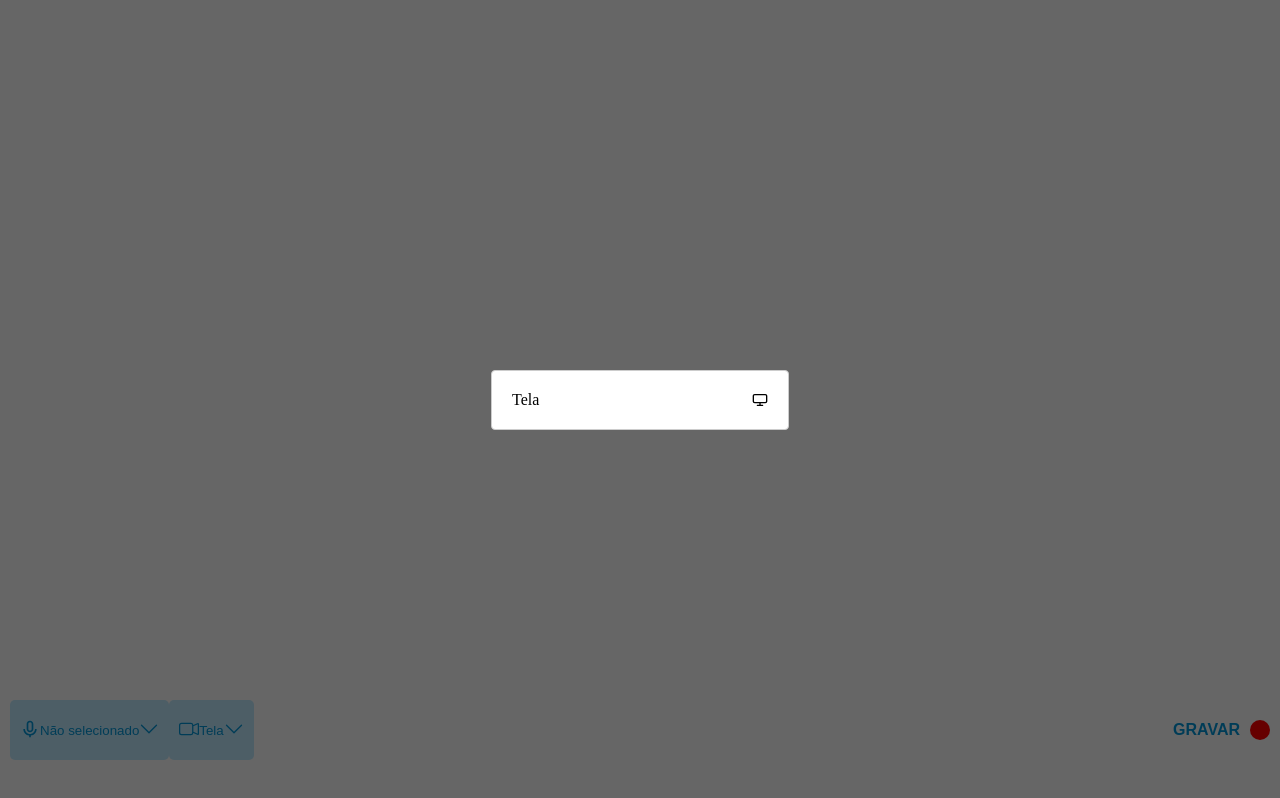
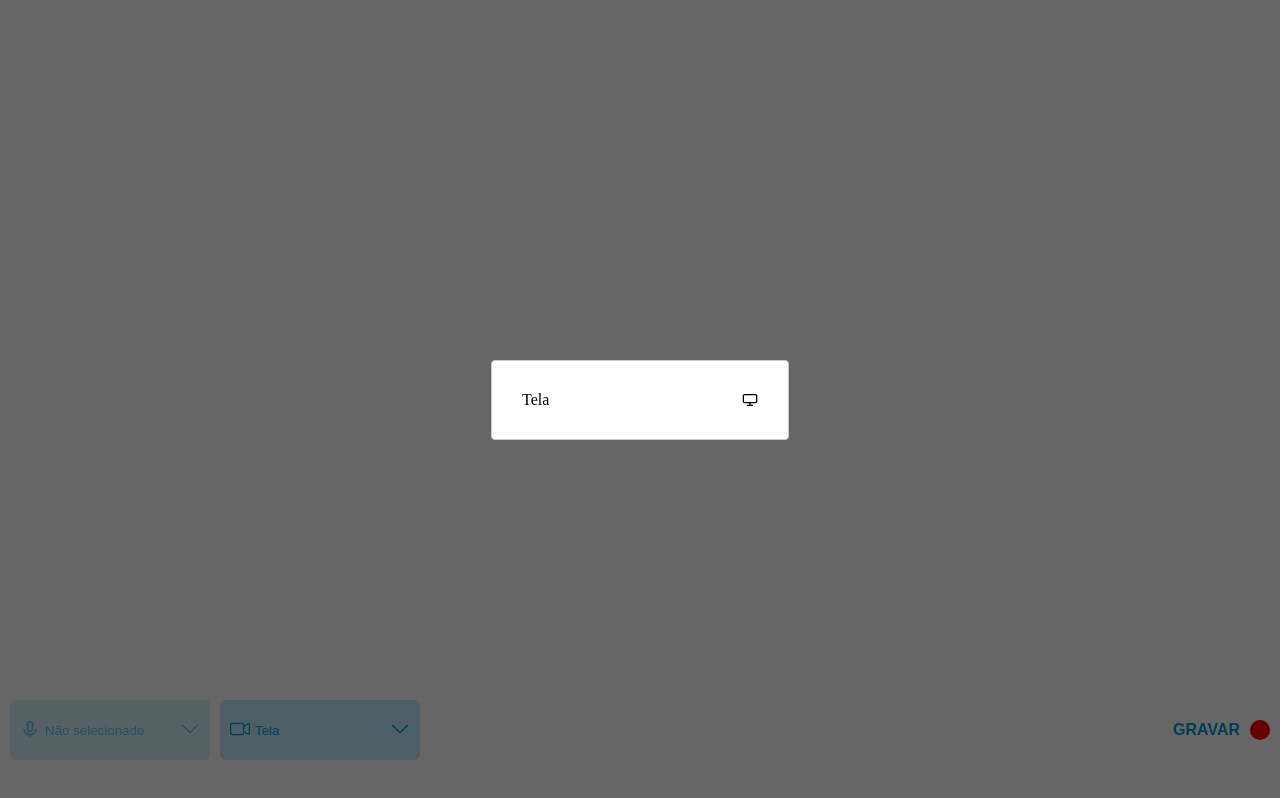
Before and after one commit to jefersonvinicius/recorder-web, a React (Create React App) app: page / in a window 1280 px wide. Both pictures are taken after a click on the button "Tela". Built offline with nearby package versions, Linux system fonts and the light colour scheme.

Commit message:
Improve footer buttons layout

```diff
--- a/src/App.tsx
+++ b/src/App.tsx
@@ -1,14 +1,13 @@
 import ButtonBasic from 'components/Buttons/Basic';
-import React, { ChangeEvent, useEffect, useRef, useState } from 'react';
-import { screenDevice, useAudioInputs, useVideosInputs } from './hooks/media-devices';
-import { useRequestWebcamAndMicrophonePermissions } from './hooks/permissions';
+import React, { useEffect, useRef, useState } from 'react';
+import { useAudioInputs, useVideosInputs } from './hooks/media-devices';
 import { Container, Footer, FooterLeftSide, FooterRightSide, RecordingVideo, VideoArea } from './styles';
 import { BsCameraVideo, BsChevronDown, BsDownload } from 'react-icons/bs';
 import { BiMicrophone } from 'react-icons/bi';
 import Theme from 'config/theme';
 import RecordingButton from 'components/Buttons/RecordingButton';
-import ModalSelector from 'components/ModalSelector';
 import MediaDeviceSelector from 'components/MediaDeviceSelector';
+import { screenDevice } from 'utils/devices';
 
 const DownArrayIcon = () => <BsChevronDown size={20} color={Theme.pallet.primaryDark} />;
 
@@ -18,17 +17,14 @@ function App() {
   const recordingChunks = useRef<Blob[]>([]);
 
   const [videoInputSelectorIsOpen, setVideoInputSelectorIsOpen] = useState(false);
+  const [audioInputSelectorIsOpen, setAudioInputSelectorIsOpen] = useState(false);
   const [selectedAudioInput, setSelectedAudioInput] = useState<MediaDeviceInfo | null>(null);
-  const [selectedVideoInputID, setSelectedVideoInputID] = useState<string>('screen');
   const [selectedVideo, setSelectedVideo] = useState<MediaDeviceInfo>(screenDevice);
-  const [isDisableAudio, setIsDisableAudio] = useState(false);
-  const [isToRecordScreenAudio, setIsToRecordScreenAudio] = useState(true);
   const [isRecordingRunning, setIsRecordingRunning] = useState(false);
   const [downloadLink, setDownloadLink] = useState<string | null>(null);
   const [recordingTime, setRecordingTime] = useState(0);
   const [downloadFileName, setDownloadFileName] = useState('file.webm');
 
-  // useRequestWebcamAndMicrophonePermissions();
   const { audioInputs } = useAudioInputs();
   const { videosInputs } = useVideosInputs();
 
@@ -47,7 +43,7 @@ function App() {
   }, [selectedVideo]);
 
   async function handleStartRecordingClick() {
-    if (!selectedVideoInputID) {
+    if (!selectedVideo) {
       alert('Is required select video input');
       return;
     }
@@ -84,6 +80,18 @@ function App() {
     mediaRecorder.current?.stop();
   }
 
+  function handleSelectVideoInput(videoInput: MediaDeviceInfo) {
+    setVideoInputSelectorIsOpen(false);
+    setSelectedVideo(videoInput);
+  }
+
+  function handleSelectAudioInput(audioInput: MediaDeviceInfo) {
+    setAudioInputSelectorIsOpen(false);
+    setSelectedAudioInput(audioInput);
+  }
+
+  console.log({ audioInputs });
+
   return (
     <Container>
       <VideoArea>
@@ -93,14 +101,20 @@ function App() {
         <FooterLeftSide>
           <ButtonBasic
             LeftIcon={<BiMicrophone size={20} color={Theme.pallet.primaryDark} />}
+            disabled={audioInputs.length === 0}
             label={selectedAudioInput?.label ?? 'Não selecionado'}
+            onClick={() => setAudioInputSelectorIsOpen(true)}
             RightIcon={<DownArrayIcon />}
+            width={200}
+            maxWidth={250}
           />
           <ButtonBasic
             LeftIcon={<BsCameraVideo size={20} color={Theme.pallet.primaryDark} />}
             label={selectedVideo?.label ?? ''}
             RightIcon={<DownArrayIcon />}
             onClick={() => setVideoInputSelectorIsOpen(true)}
+            width={200}
+            maxWidth={250}
           />
           {downloadLink && (
             <ButtonBasic
@@ -109,6 +123,8 @@ function App() {
               asLink
               href={downloadLink}
               filenameDownload={downloadFileName}
+              width={200}
+              maxWidth={250}
             />
           )}
         </FooterLeftSide>
@@ -124,7 +140,13 @@ function App() {
         isOpen={videoInputSelectorIsOpen}
         devices={videosInputs}
         onClose={() => setVideoInputSelectorIsOpen(false)}
-        onSelect={setSelectedVideo}
+        onSelect={handleSelectVideoInput}
+      />
+      <MediaDeviceSelector
+        isOpen={audioInputSelectorIsOpen}
+        devices={audioInputs}
+        onClose={() => setAudioInputSelectorIsOpen(false)}
+        onSelect={handleSelectAudioInput}
       />
     </Container>
   );
--- a/src/components/Buttons/Basic/index.tsx
+++ b/src/components/Buttons/Basic/index.tsx
@@ -9,23 +9,39 @@ type Props = {
   asLink?: boolean;
   href?: string;
   filenameDownload?: string;
+  disabled?: boolean;
+  width?: string | number;
+  maxWidth?: string | number;
 };
 
-export default function Button({ label, LeftIcon, RightIcon, onClick, asLink, href, filenameDownload }: Props) {
+export default function Button({
+  label,
+  LeftIcon,
+  RightIcon,
+  onClick,
+  asLink = false,
+  href,
+  filenameDownload,
+  disabled,
+  maxWidth,
+  width,
+}: Props) {
+  const style = useMemo(() => ({ maxWidth, width }), [maxWidth, width]);
+
   const content = useMemo(() => {
     const onClickFn = asLink ? () => {} : onClick;
     return (
-      <ButtonContainer onClick={onClickFn}>
+      <ButtonContainer onClick={onClickFn} disabled={disabled} asLink={asLink} style={style} hasLeftIcon={!!LeftIcon}>
         {LeftIcon && <div>{LeftIcon}</div>}
         <span>{label}</span>
         {RightIcon && <div>{RightIcon}</div>}
       </ButtonContainer>
     );
-  }, [LeftIcon, RightIcon, asLink, label, onClick]);
+  }, [LeftIcon, RightIcon, asLink, disabled, label, onClick, style]);
 
   if (asLink) {
     return (
-      <AsLink href={href} download={filenameDownload}>
+      <AsLink href={href} download={filenameDownload} style={style}>
         {content}
       </AsLink>
     );
--- a/src/components/Buttons/Basic/styles.ts
+++ b/src/components/Buttons/Basic/styles.ts
@@ -5,15 +5,17 @@ export const AsLink = styled.a`
   display: block;
   text-decoration: none;
 `;
-export const ButtonContainer = styled.button`
+export const ButtonContainer = styled.button<{ asLink?: boolean; hasLeftIcon?: boolean }>`
   background-color: ${Theme.pallet.primaryLight};
   border: none;
   display: flex;
   flex-direction: row;
   align-items: center;
-  justify-content: center;
+  justify-content: space-between;
   border-radius: 5px;
   padding: 10px;
+  height: ${(props) => (props.asLink ? '100%' : 'auto')};
+  height: 60px;
 
   &:hover {
     cursor: pointer;
@@ -21,5 +23,19 @@ export const ButtonContainer = styled.button`
 
   & > span {
     color: ${Theme.pallet.primaryDark};
+    overflow: hidden;
+    text-overflow: ellipsis;
+    display: -webkit-box;
+    -webkit-line-clamp: 2;
+    line-clamp: 2;
+    -webkit-box-orient: vertical;
+    text-align: left;
+    width: 100%;
+    margin-left: ${(props) => (props.hasLeftIcon ? 5 : 0)}px;
+  }
+
+  &:disabled {
+    cursor: not-allowed;
+    opacity: 0.6;
   }
 `;
--- a/src/components/Buttons/RecordingButton/styles.ts
+++ b/src/components/Buttons/RecordingButton/styles.ts
@@ -5,14 +5,15 @@ import { ButtonContainer } from '../Basic/styles';
 export const RecordingButtonContainer = styled(ButtonContainer)`
   padding: 0;
   background-color: transparent;
-  height: 60px;
 
   &.recording-box {
     display: flex;
     flex-direction: column;
+    align-items: center;
   }
 
   & span {
+    width: initial;
     display: block;
     color: ${Theme.pallet.primaryDark};
     font-weight: bold;
--- a/src/components/MediaDeviceSelector/index.tsx
+++ b/src/components/MediaDeviceSelector/index.tsx
@@ -1,8 +1,9 @@
 import ModalSelector from 'components/ModalSelector';
-import React from 'react';
+import React, { useCallback } from 'react';
 import { ItemBox, ItemText } from './styles';
 import { CgScreen, CgWebcam } from 'react-icons/cg';
 import { TiMicrophone } from 'react-icons/ti';
+import { screenDevice } from 'utils/devices';
 
 type Props = {
   isOpen: boolean;
@@ -12,6 +13,12 @@ type Props = {
 };
 
 export default function MediaDeviceSelector({ devices, isOpen, onClose, onSelect }: Props) {
+  const icon = useCallback((item: MediaDeviceInfo) => {
+    if (item === screenDevice) return <CgScreen />;
+    if (item.kind === 'videoinput') return <CgWebcam />;
+    return <TiMicrophone />;
+  }, []);
+
   return (
     <ModalSelector
       isOpen={isOpen}
@@ -21,7 +28,7 @@ export default function MediaDeviceSelector({ devices, isOpen, onClose, onSelect
         return (
           <ItemBox onClick={() => onSelect(item)} key={item.deviceId}>
             <ItemText>{item.label}</ItemText>
-            {item.deviceId === 'screen' ? <CgScreen /> : item.kind === 'videoinput' ? <CgWebcam /> : <TiMicrophone />}
+            {icon(item)}
           </ItemBox>
         );
       }}
--- a/src/components/MediaDeviceSelector/styles.ts
+++ b/src/components/MediaDeviceSelector/styles.ts
@@ -5,6 +5,19 @@ export const ItemBox = styled.div`
   flex-direction: row;
   justify-content: space-between;
   align-items: center;
+  padding: 10px;
+
+  &:hover {
+    cursor: pointer;
+  }
 `;
 
-export const ItemText = styled.span``;
+export const ItemText = styled.span`
+  max-width: 400px;
+  overflow: hidden;
+  text-overflow: ellipsis;
+  display: -webkit-box;
+  -webkit-line-clamp: 2;
+  line-clamp: 2;
+  -webkit-box-orient: vertical;
+`;
--- a/src/hooks/media-devices.ts
+++ b/src/hooks/media-devices.ts
@@ -1,4 +1,5 @@
 import { useEffect, useState } from 'react';
+import { screenDevice } from 'utils/devices';
 
 export function useDevicesSelector(kindToSelect: MediaDeviceKind) {
   const [isLoading, setIsLoading] = useState(true);
@@ -34,14 +35,6 @@ export function useAudioInputs() {
   return { audioInputs: devices, ...rest };
 }
 
-export const screenDevice: MediaDeviceInfo = {
-  kind: 'videoinput',
-  deviceId: 'screen',
-  label: 'Tela',
-  groupId: '',
-  toJSON: () => JSON.stringify(screenDevice),
-};
-
 export function useVideosInputs() {
   const { devices, ...rest } = useDevicesSelector('videoinput');
 
--- a/src/styles.ts
+++ b/src/styles.ts
@@ -36,6 +36,10 @@ export const Footer = styled.div`
 export const FooterLeftSide = styled.div`
   display: flex;
   flex-direction: row;
+
+  & > *:not(:last-child) {
+    margin-right: 10px;
+  }
 `;
 
 export const FooterRightSide = styled.div``;
--- /dev/null
+++ b/src/utils/devices.ts
@@ -0,0 +1,7 @@
+export const screenDevice: MediaDeviceInfo = {
+  kind: 'videoinput',
+  deviceId: 'screen',
+  label: 'Tela',
+  groupId: '',
+  toJSON: () => JSON.stringify(screenDevice),
+};
```
Also changed, not shown: src/components/BaseModal/index.tsx (line endings or trailing spaces).
